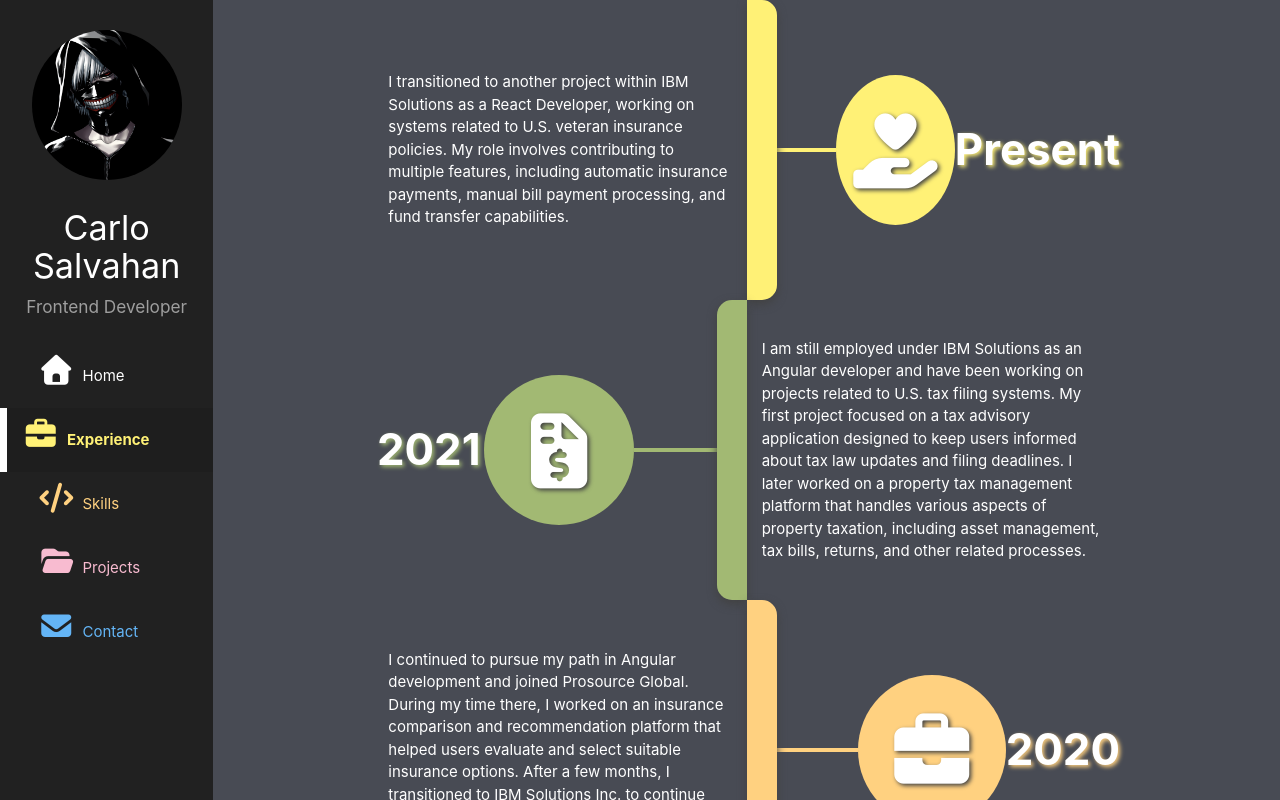
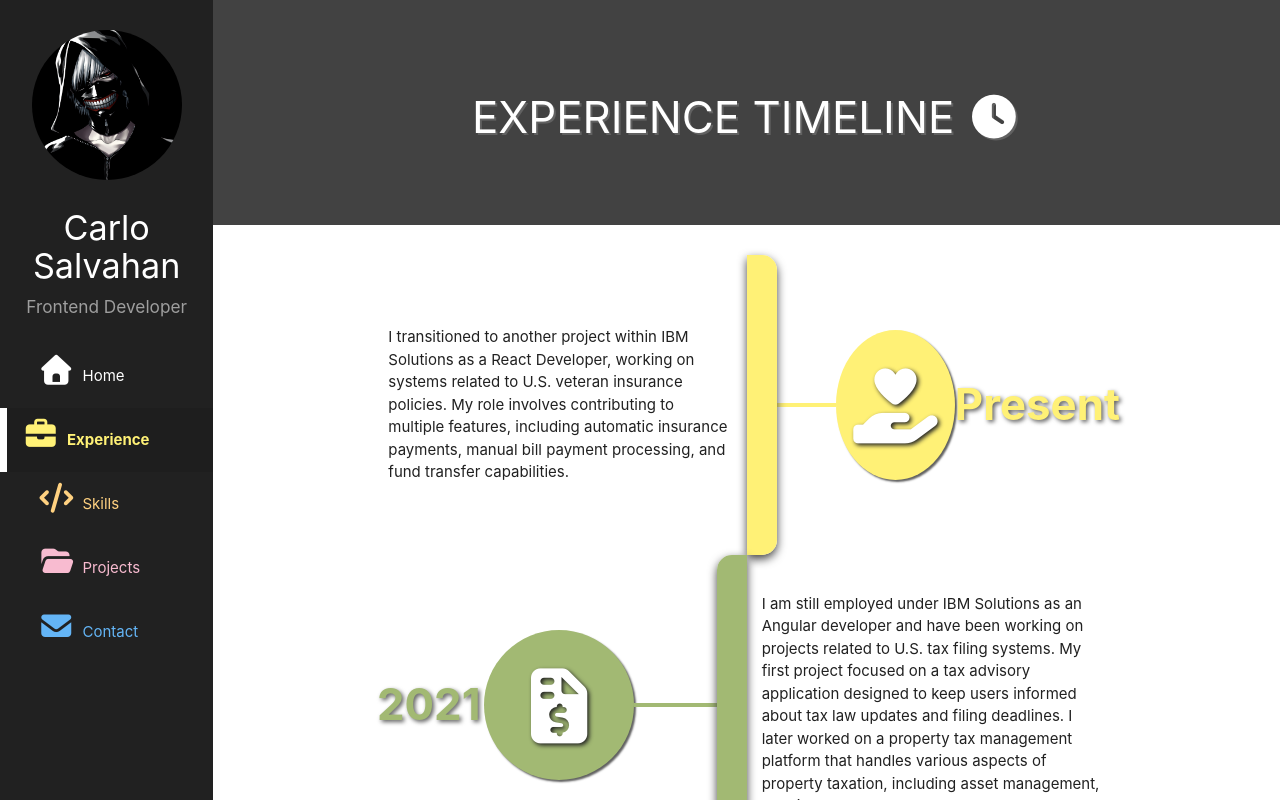
Before and after one commit to carlosalvahan/carlo-salvahan-portfolio, an Angular app: page /experience in a window 1280 px wide. Built offline with nearby package versions, Linux system fonts and the light colour scheme.

Commit message:
experience page  update

```diff
--- a/src/app/pages/experience-page/experience-detail-page/experience-detail-page.component.html
+++ b/src/app/pages/experience-page/experience-detail-page/experience-detail-page.component.html
@@ -1,7 +1,7 @@
 <div class="full-screen-container" [ngClass]="{'closing': isClosing}">
     <div class="header-container" [ngStyle]="{'background-color': detailItem()?.barColor}">
-        <i class="fa-solid fa-xmark" (click)="onDownClick()"></i>
-        <h3>{{ detailItem()?.title }}</h3>
+        <i class="fa-solid fa-xmark close-button" (click)="onDownClick()"></i>
+        <h3><i class="fa-solid fa-calendar-days"></i>{{ detailItem()?.title }}</h3>
     </div>
     <div class="details-content">
         <div class="detail-container">
--- a/src/app/pages/experience-page/experience-detail-page/experience-detail-page.component.scss
+++ b/src/app/pages/experience-page/experience-detail-page/experience-detail-page.component.scss
@@ -7,8 +7,9 @@ $text-shadow: #424242 2px 2px 4px;
     display: flex;
     flex-direction: column;
     overflow-x: hidden;
-    z-index: 2;
+    z-index: 3;
     position: absolute;
+    top: 0;
     background: #424224;
 
     &.closing {
@@ -25,13 +26,17 @@ $text-shadow: #424242 2px 2px 4px;
         font-size: 2.2rem;
         color: white;
         text-shadow: $text-shadow;
-        margin-right: 1rem;
+        margin-right: 2rem;
+
+        &.close-button {
             cursor: pointer;
             position: absolute;
             right: 0.5rem;
+
             &:hover {
                 transform: scale(1.5);
                 transition: transform 0.3s ease-in-out;
+            }
         }
     }
 }
@@ -70,6 +75,7 @@ h3 {
         .card-image {
             height: 100%;
             background: white;
+
             img {
                 height: 16rem;
                 width: 16rem;
@@ -102,6 +108,7 @@ h3 {
 
                 .skill-item {
                     font-size: 5rem;
+
                     i:hover {
                         transform: scale(1.5);
                         transition: transform 0.3s ease-in-out;
--- a/src/app/pages/experience-page/experience-page.component.html
+++ b/src/app/pages/experience-page/experience-page.component.html
@@ -1,6 +1,11 @@
 <div class="experience-page-container">
-    @if(detailSelected) {
-    <app-experience-detail-page [detailItem]="detailSelected" (backClick)="onBackClick()"></app-experience-detail-page>
+    <div class="page-header">
+        <h3>EXPERIENCE TIMELINE <i class="fa-solid fa-clock"></i></h3>
+    </div>
+    <div class="page-content">
+        <app-timeline [timelineItems]="experienceItems" (viewDetailsClick)="onViewDetails($event)"></app-timeline>
+    </div>
+     @if(detailSelected) {
+        <app-experience-detail-page [detailItem]="detailSelected" (backClick)="onBackClick()"></app-experience-detail-page>
     }
-    <app-timeline [timelineItems]="experienceItems" (viewDetailsClick)="onViewDetails($event)"></app-timeline>
 </div>
--- a/src/app/pages/experience-page/experience-page.component.scss
+++ b/src/app/pages/experience-page/experience-page.component.scss
@@ -1,7 +1,37 @@
 .experience-page-container {
-    background-color: #484B54;
+  display: flex;
+  flex-direction: column;
+  height: 100vh;
+  overflow: hidden;
+  gap: 1rem;
+  position: relative;
+  z-index: 1;
+
+  .page-header {
+    flex: 0 0 15rem;
+    background: #424242;
+    display: flex;
+    justify-content: center;
+    align-items: center;
+    color: white;
+    text-shadow: 2px 2px #616161;
+    font-weight: 700;
+    position: relative;
+    z-index: 1;
+    i {
+        // color: #ffab00;
+    }
+  }
+
+  .page-content {
+    flex: 1 1 auto;
+    overflow-y: auto;
+    position: relative;
+    z-index: 1;
+
     app-timeline {
       animation: slideContentRight 0.5s ease-out;
+    }
   }
 }
 
@@ -10,7 +40,6 @@
     transform: translateX(-100vw);
     opacity: 0;
   }
-
   to {
     transform: translateX(0);
     opacity: 1;
--- a/src/app/shared/timeline/timeline.component.html
+++ b/src/app/shared/timeline/timeline.component.html
@@ -5,7 +5,7 @@
             <div class="col l6 left-column-container">
                 <div class="left-column">
                     @if ($index !== 0 && $index % 2 !== 0) {
-                    <h3  [ngStyle]="{'text-shadow': '2px 2px 4px ' + item.barColor}">{{ item.title }}</h3>
+                    <h3  [ngStyle]="{'color': item.barColor}">{{ item.title }}</h3>
                     <div class="left-column-line" [ngStyle]="{'border-color': item.barColor}"></div>
                     <div class="timeline-image"  [ngStyle]="{'background-color': item.barColor}" (click)="onViewDetails(item)">
                         <i [ngClass]="item.iconClass" class="timeline-icon"></i>
@@ -29,7 +29,7 @@
                         <i [ngClass]="item.iconClass" class="timeline-icon" ></i>
                         <span class="hover-timeline-text">View Details<i class="fa-solid fa-chevron-up"></i></span>
                     </div>
-                    <h3 [ngStyle]="{'text-shadow': '2px 2px 4px ' + item.barColor}">{{ item.title }}</h3>
+                    <h3 [ngStyle]="{'color': item.barColor}">{{ item.title }}</h3>
                     } @else{
                     <p>
                         {{ item.description }}
--- a/src/app/shared/timeline/timeline.component.scss
+++ b/src/app/shared/timeline/timeline.component.scss
@@ -21,8 +21,8 @@
 
 .full-page-container {
     height: 100vh;
-    background-color: #484B54 ;
-    overflow-y:auto;
+    background-color: white;
+    margin-top: 1rem;
     position: relative;
     z-index: 1;
 }
@@ -67,12 +67,13 @@ h3 {
     color: white;
     margin: 0;
     font-weight: 700;
+    text-shadow: #616161 2px 2px 4px;
 }
 
 .timeline-icon {
     font-size: 5rem;
     color: white;
-    text-shadow: #424242 2px 2px 4px;
+    text-shadow: #212121 2px 2px 4px;
 }
 
 .timeline-image {
@@ -82,6 +83,7 @@ h3 {
     display: flex;
     align-items: center;
     justify-content: center;
+    box-shadow: 2px 2px 2px #616161;
 
     &:hover {
         transform: scale(1.5);
@@ -109,5 +111,5 @@ h3 {
 p {
     padding-left: 1rem;
     padding-right: 1rem;
-    color: white;
+    color: #212121;
 }
```
Lines whose indentation alone changed are shown as unchanged.
